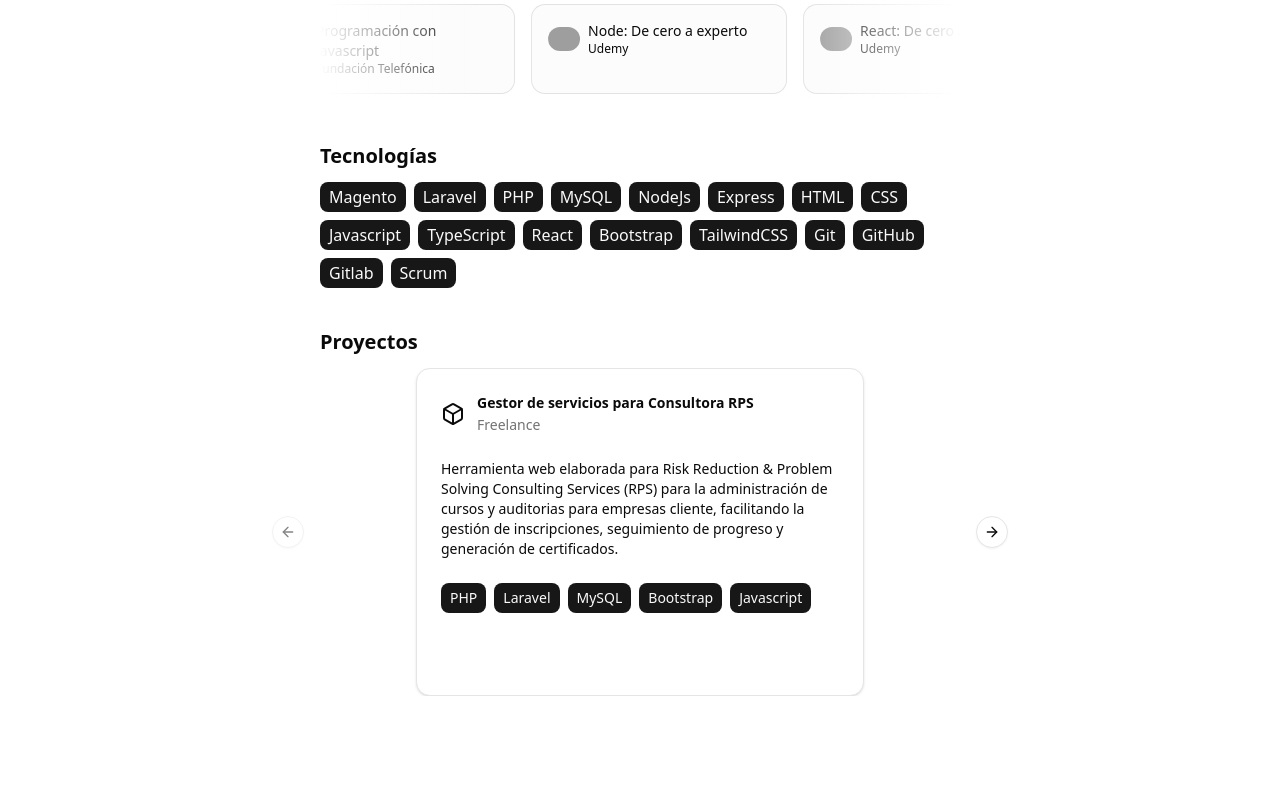
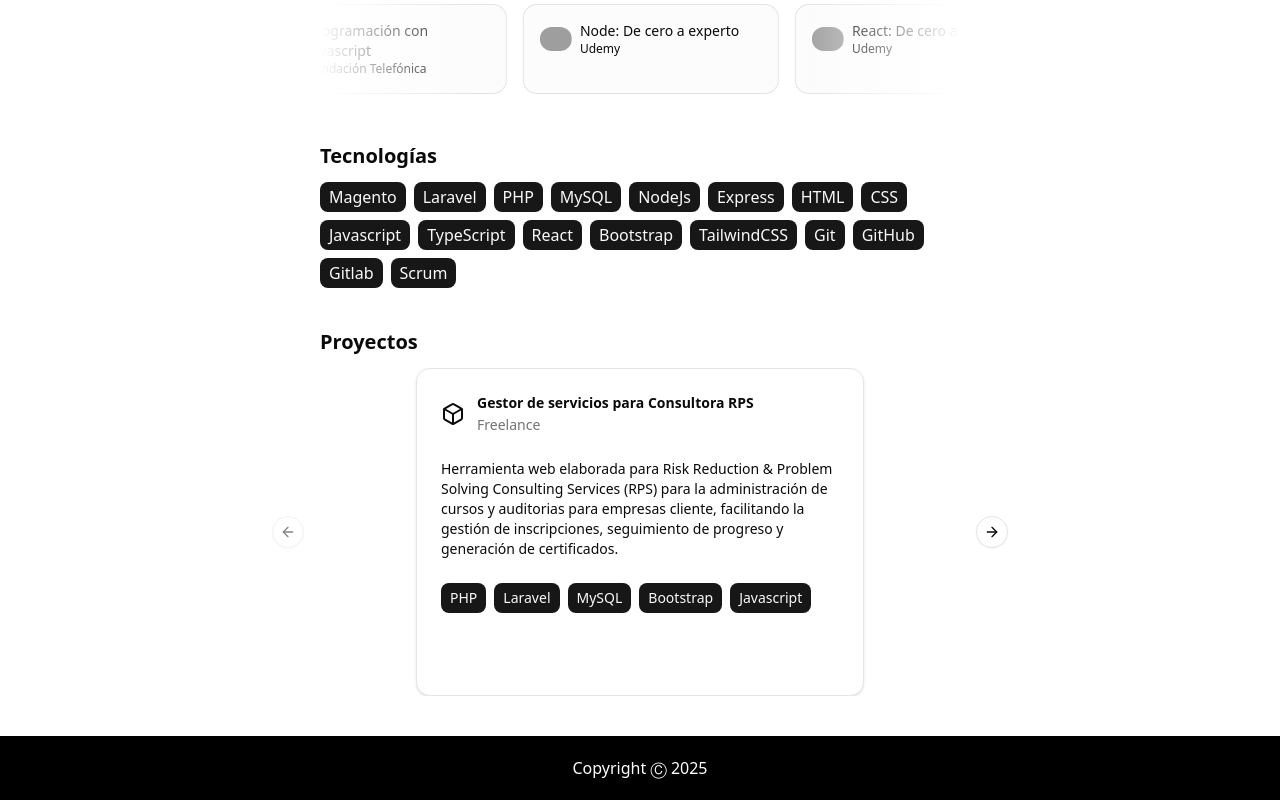
Before and after one commit to sgachuzc/Portafolio_Web, a React (Vite) app: page / in a window 1280 px wide. Shown: the part 1168-1968 px from the top of the page. Before the commit the page ends 1904 px from the top, so only its background shows below. Built offline with nearby package versions, Linux system fonts and the light colour scheme; grey boxes are pictures that could not be loaded.

Commit message:
feat(footer): build footer component

```diff
--- a/src/App.tsx
+++ b/src/App.tsx
@@ -1,5 +1,6 @@
 import { useEffect } from 'react';
 import { Navbar } from './components/Navbar';
+import { Footer } from './components/Footer';
 import { EducationSection, ExperienceSection, HeroSection, ProjectsSection, TechSection } from './sections';
 import AOS from 'aos';
 
@@ -19,6 +20,7 @@ function App() {
         <TechSection />
         <ProjectsSection />
       </main>
+      <Footer />
     </>
   )
 }
--- /dev/null
+++ b/src/components/Footer.tsx
@@ -0,0 +1,20 @@
+import { useEffect, useState } from "react";
+
+export const Footer = () => {
+  const [year, setYear] = useState<number>();
+
+  useEffect(() => {
+    const actualYear:number = new Date().getFullYear()
+    setYear(actualYear)
+  }, [year]);
+
+  return (
+    <footer className="w-full h-16 flex justify-center items-center bg-black text-white">
+      <div>
+        <p>
+          Copyright <span>Ⓒ</span> {year}
+        </p>
+      </div>
+    </footer>
+  )
+}
```
